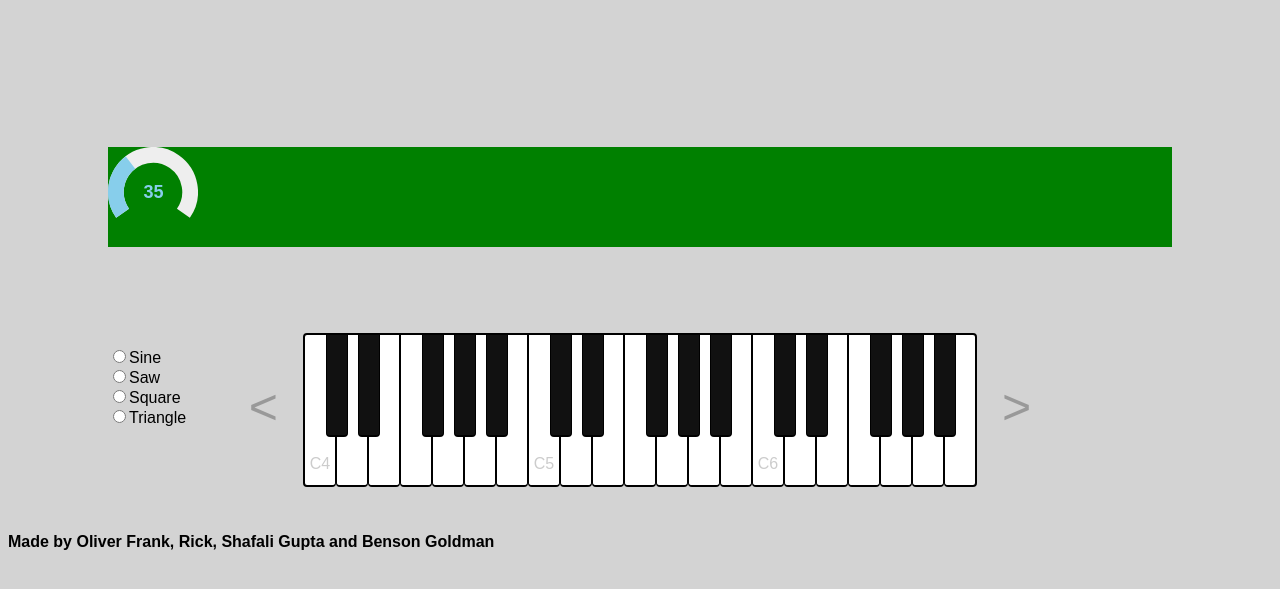
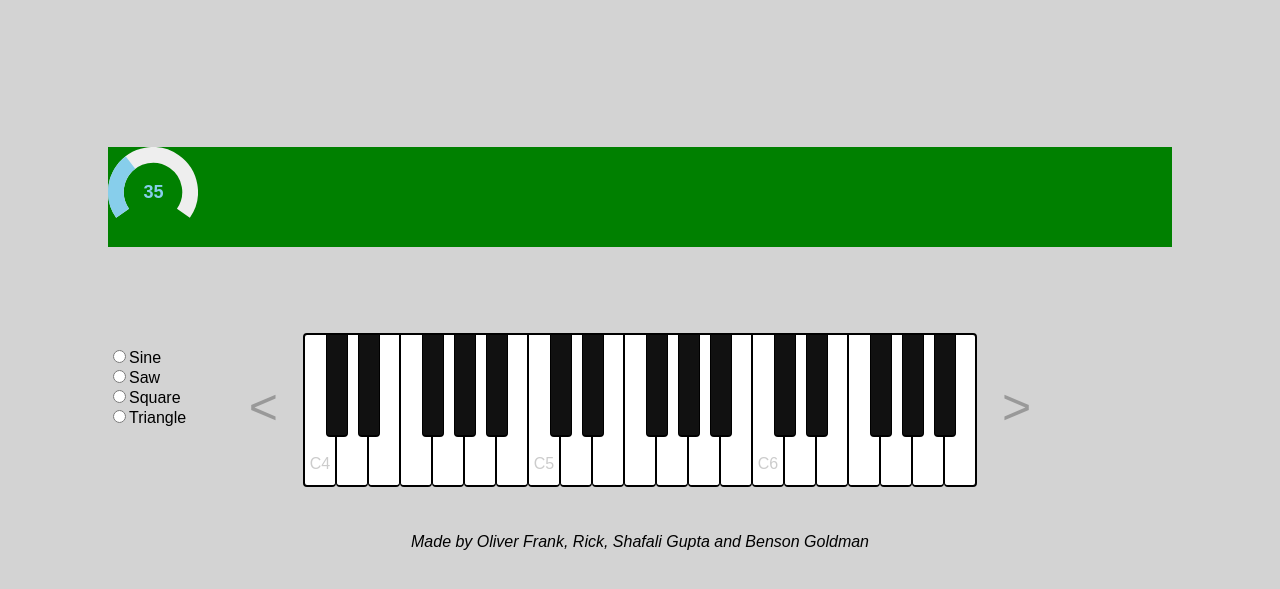
Before and after one commit to ofrank123/synthjs, a website: page public/index.html in a window 1280 px wide. Shown: the part 85-674 px from the top of the page. Drawn offline with nearby package versions, Linux system fonts and the light colour scheme.

Commit message:
Update index.html

```diff
--- a/public/index.html
+++ b/public/index.html
@@ -53,5 +53,5 @@
     </keyboardWrap>
   </body>
 
-	<p1> <b> Made by Oliver Frank, Rick, Shafali Gupta and Benson Goldman </b> </p1>
+	<p1> <i> <center> Made by Oliver Frank, Rick, Shafali Gupta and Benson Goldman </i> </center> </p1>
 </html>
```
